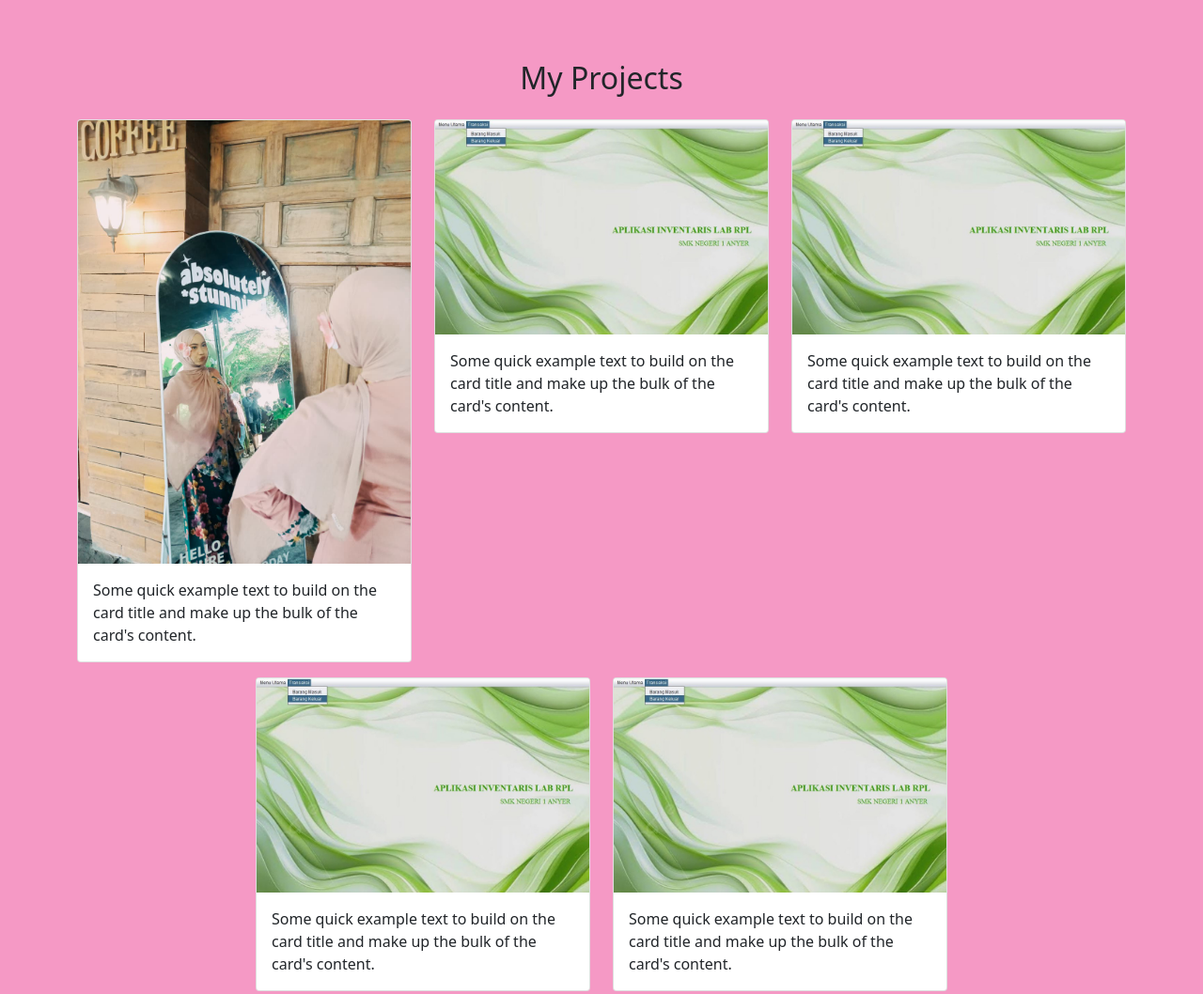
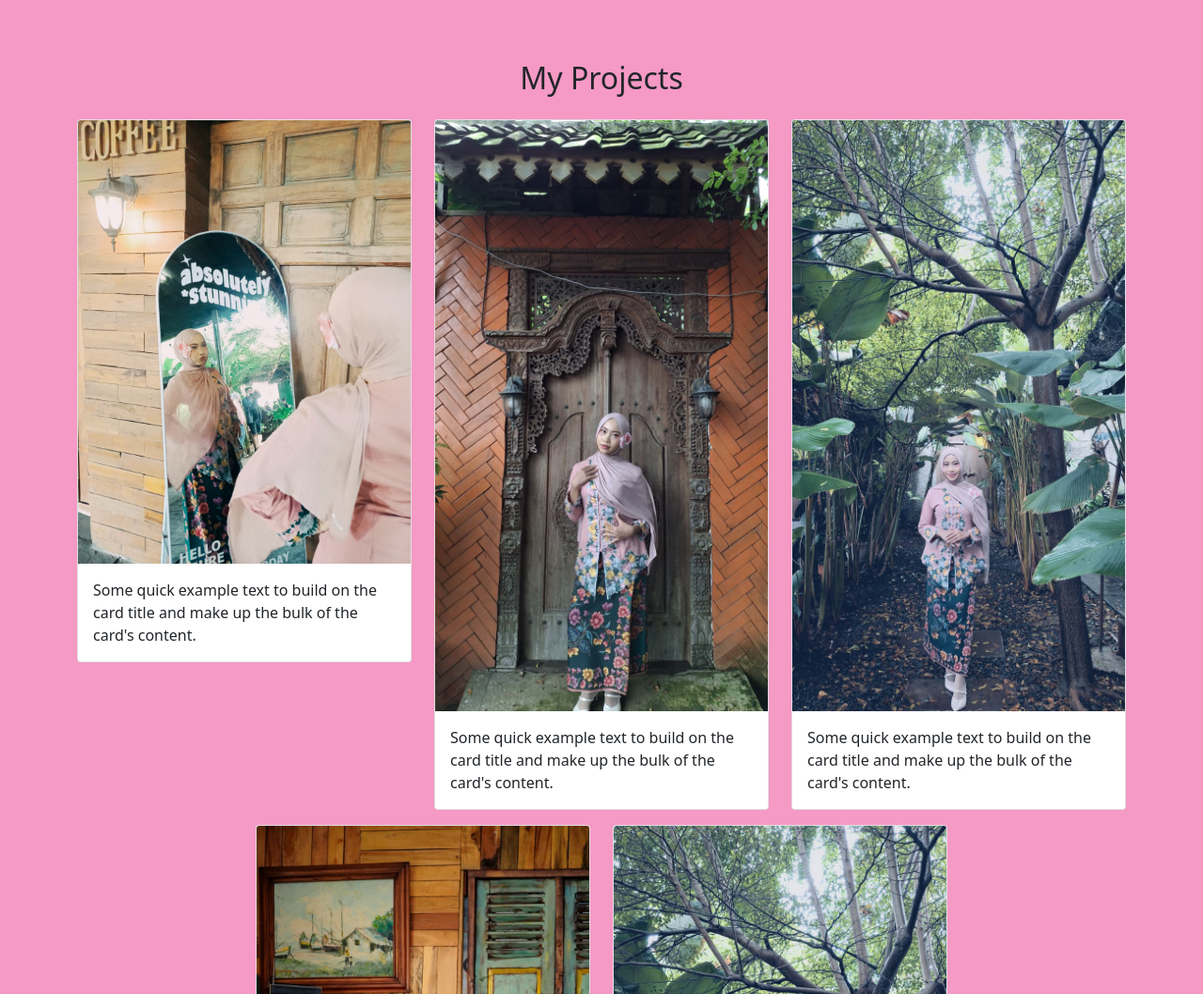
Before and after one commit to anisatrii/portofolio, a plain HTML site: page index.html in a window 1280 px wide. Shown: the part 1380-2438 px from the top of the page at 94% size. Drawn offline with nearby package versions, Linux system fonts and the light colour scheme; a script that the page names is missing.

Commit message:
Update index.html

```diff
--- a/index.html
+++ b/index.html
@@ -108,7 +108,7 @@
           </div>
           <div class="col-md-4 mb-3">
             <div class="card">
-              <img src="img/a copy.jpg" class="card-img-top" alt="Projects 1" />
+              <img src="img/m.jpg" class="card-img-top" alt="Projects 1" />
               <div class="card-body">
                 <p class="card-text">Some quick example text to build on the card title and make up the bulk of the card's content.</p>
               </div>
@@ -116,7 +116,7 @@
           </div>
           <div class="col-md-4 mb-3">
             <div class="card">
-              <img src="img/a copy.jpg" class="card-img-top" alt="Projects 1" />
+              <img src="img/t.jpg" class="card-img-top" alt="Projects 1" />
               <div class="card-body">
                 <p class="card-text">Some quick example text to build on the card title and make up the bulk of the card's content.</p>
               </div>
@@ -124,7 +124,7 @@
           </div>
           <div class="col-md-4 mb-3">
             <div class="card">
-              <img src="img/a copy.jpg" class="card-img-top" alt="Projects 1" />
+              <img src="img/b.jpg" class="card-img-top" alt="Projects 1" />
               <div class="card-body">
                 <p class="card-text">Some quick example text to build on the card title and make up the bulk of the card's content.</p>
               </div>
@@ -132,7 +132,7 @@
           </div>
           <div class="col-md-4 mb-3">
             <div class="card">
-              <img src="img/a copy.jpg" class="card-img-top" alt="Projects 1" />
+              <img src="img/a.jpg" class="card-img-top" alt="Projects 1" />
               <div class="card-body">
                 <p class="card-text">Some quick example text to build on the card title and make up the bulk of the card's content.</p>
               </div>
```
